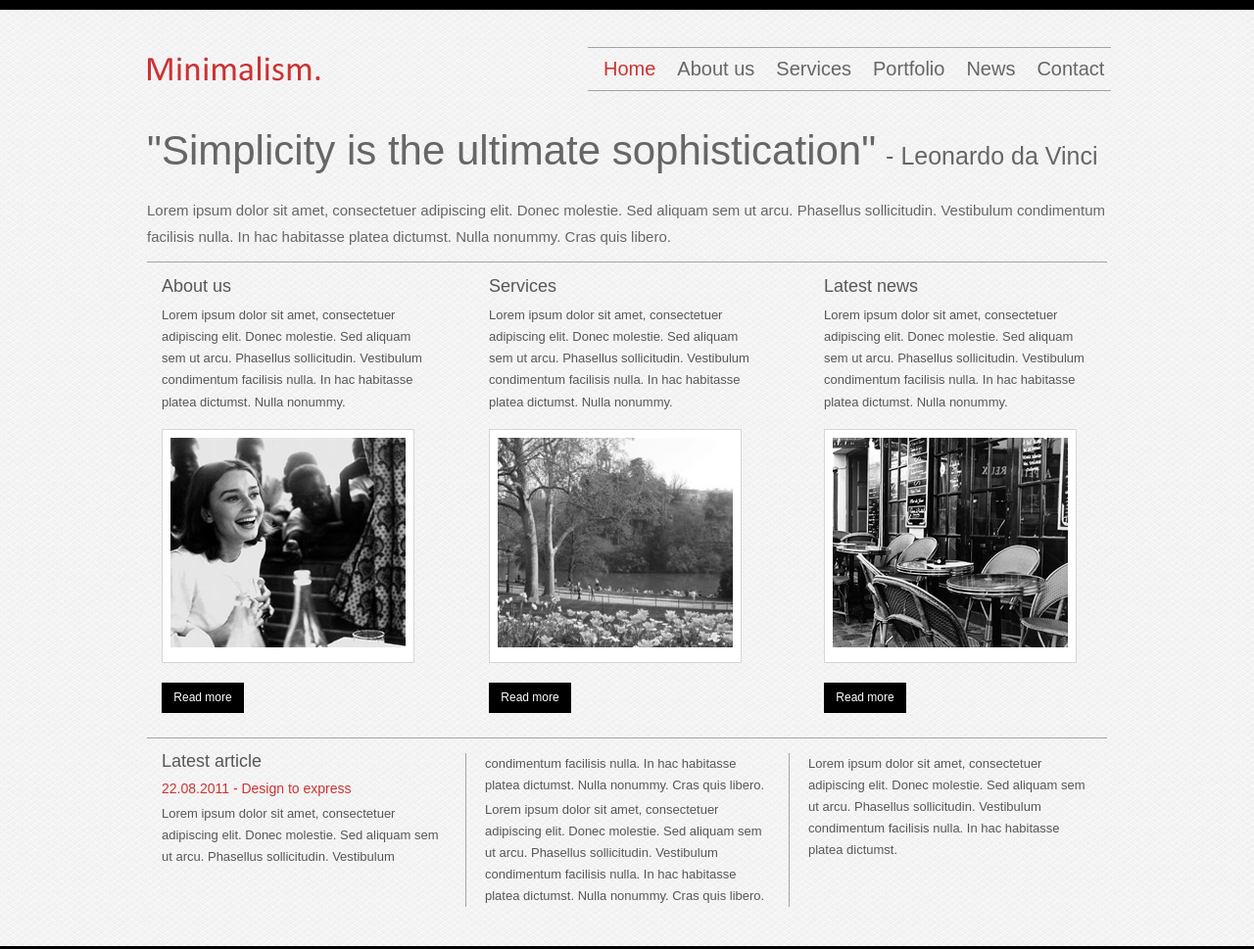
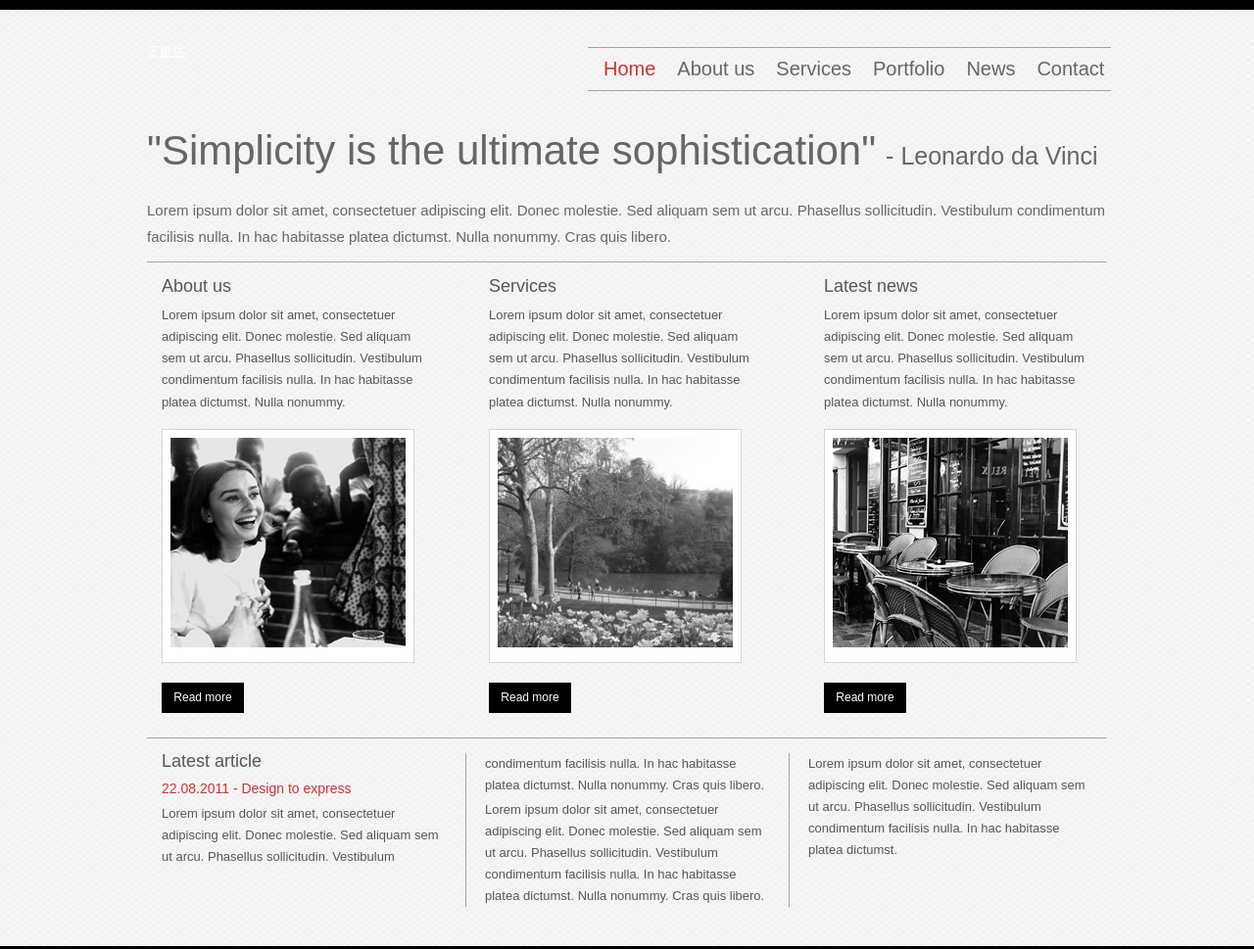
Before and after one commit to dufuyijian/dufuyijian.github.io, a plain HTML site: page index.html in a window 1280 px wide. Shown: the top 969 px of the page at 98% size. Drawn offline with Linux system fonts and the light colour scheme.

Commit message:
换logo
logo

```diff
--- a/index.html
+++ b/index.html
@@ -17,7 +17,7 @@
     <!--start header-->
     <header>
       <!--start logo-->
-      <a href="#" id="logo"><img src="images/logo.png" width="180" height="43" alt="logo"/></a>
+      <!-- <a href="#" id="logo"><img src="images/logo.png" width="180" height="43" alt="logo"/></a> -->     <a href="#" id="logo">王延猛</a>
       <!--end logo-->
       <!--start menu-->
   	   <nav>
```
